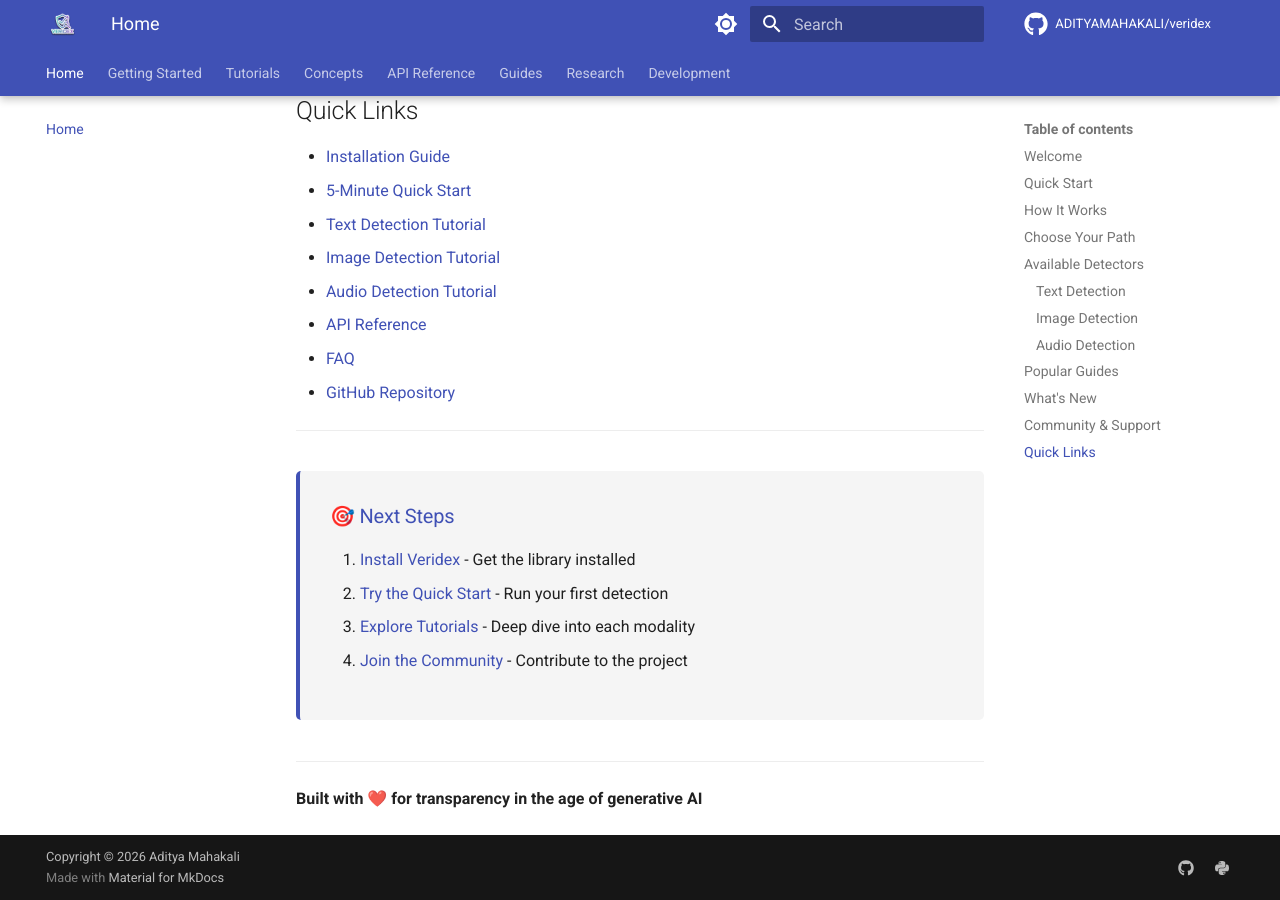
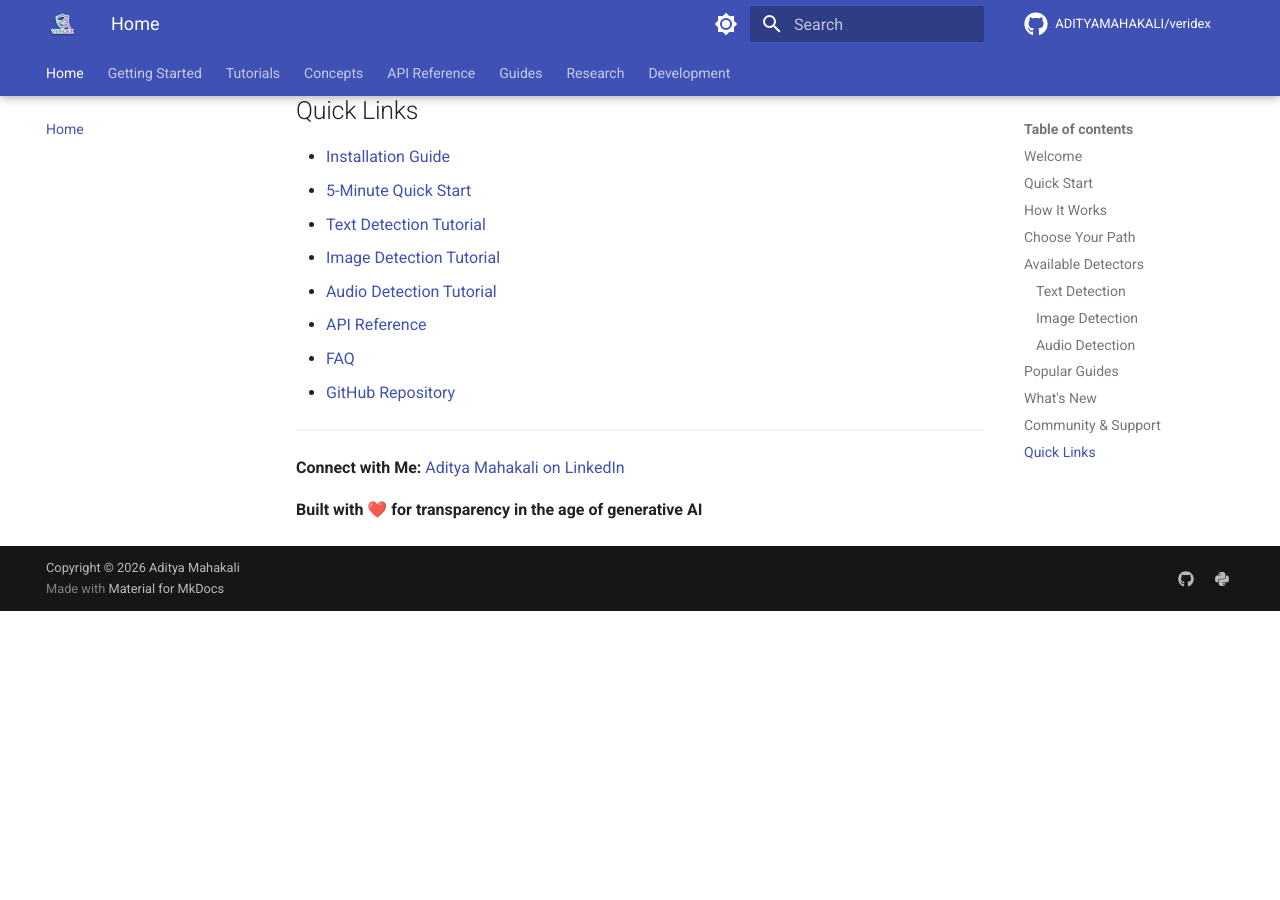
Before and after one commit to ADITYAMAHAKALI/veridex, an MkDocs documentation site: the page built from docs/index.md, in a window 1280 px wide and 900 px high, scrolled down 5156 px. Built offline with MkDocs 1.6.1 and Material for MkDocs 9.7.7, drawn with Linux system fonts in a browser that asks for light colours; comment, search, counter and statistics services are not loaded; after the commit the page ends 5767 px from its top, so only the background shows below that.

Commit message:
updated index.md

```diff
--- a/docs/index.md
+++ b/docs/index.md
@@ -260,16 +260,6 @@ Have questions or want to contribute?
 
 ---
 
-<div class="next-steps">
-  <h3>🎯 Next Steps</h3>
-  <ol>
-    <li><a href="getting_started/">Install Veridex</a> - Get the library installed</li>
-    <li><a href="tutorials/quick_start/">Try the Quick Start</a> - Run your first detection</li>
-    <li><a href="tutorials/index/">Explore Tutorials</a> - Deep dive into each modality</li>
-    <li><a href="../CONTRIBUTING/">Join the Community</a> - Contribute to the project</li>
-  </ol>
-</div>
-
----
+**Connect with Me:** [Aditya Mahakali on LinkedIn](https://www.linkedin.com/in/aditya-mahakali-b81758168/)
 
 **Built with ❤️ for transparency in the age of generative AI**
```
